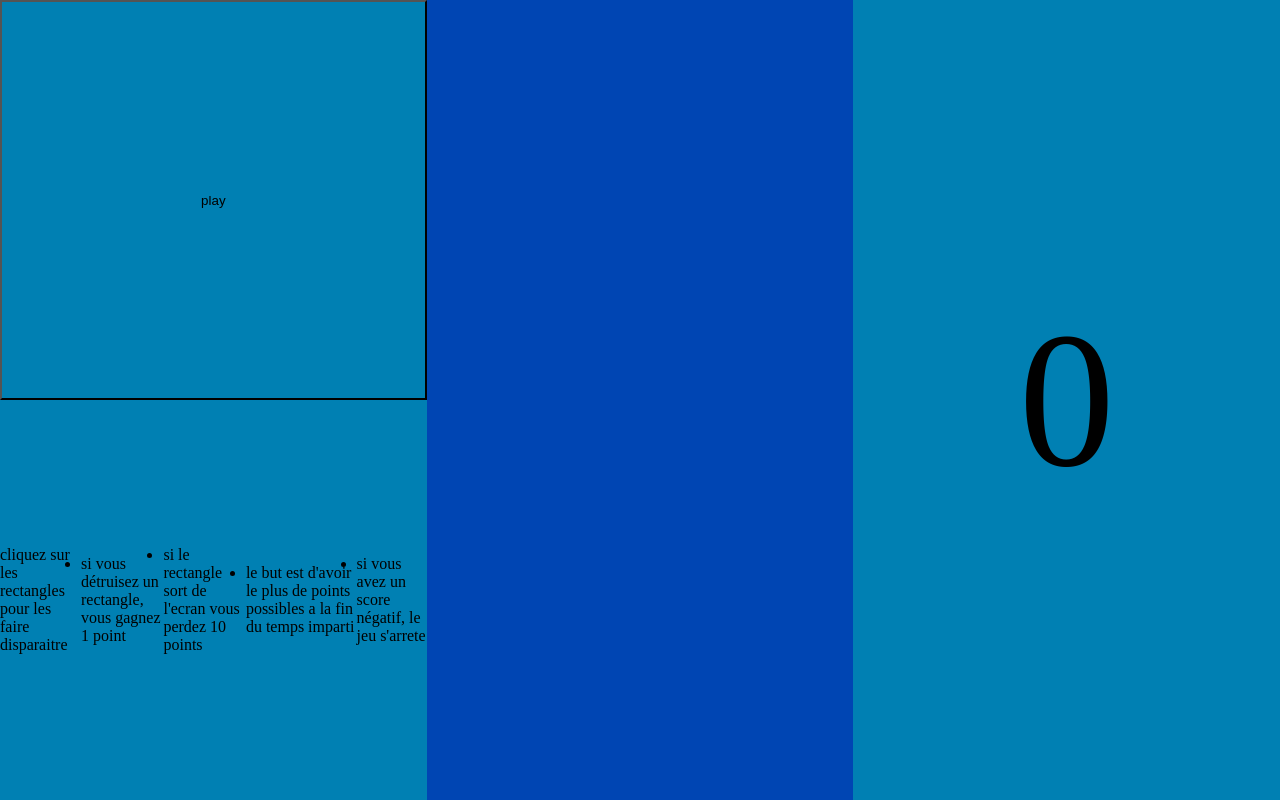
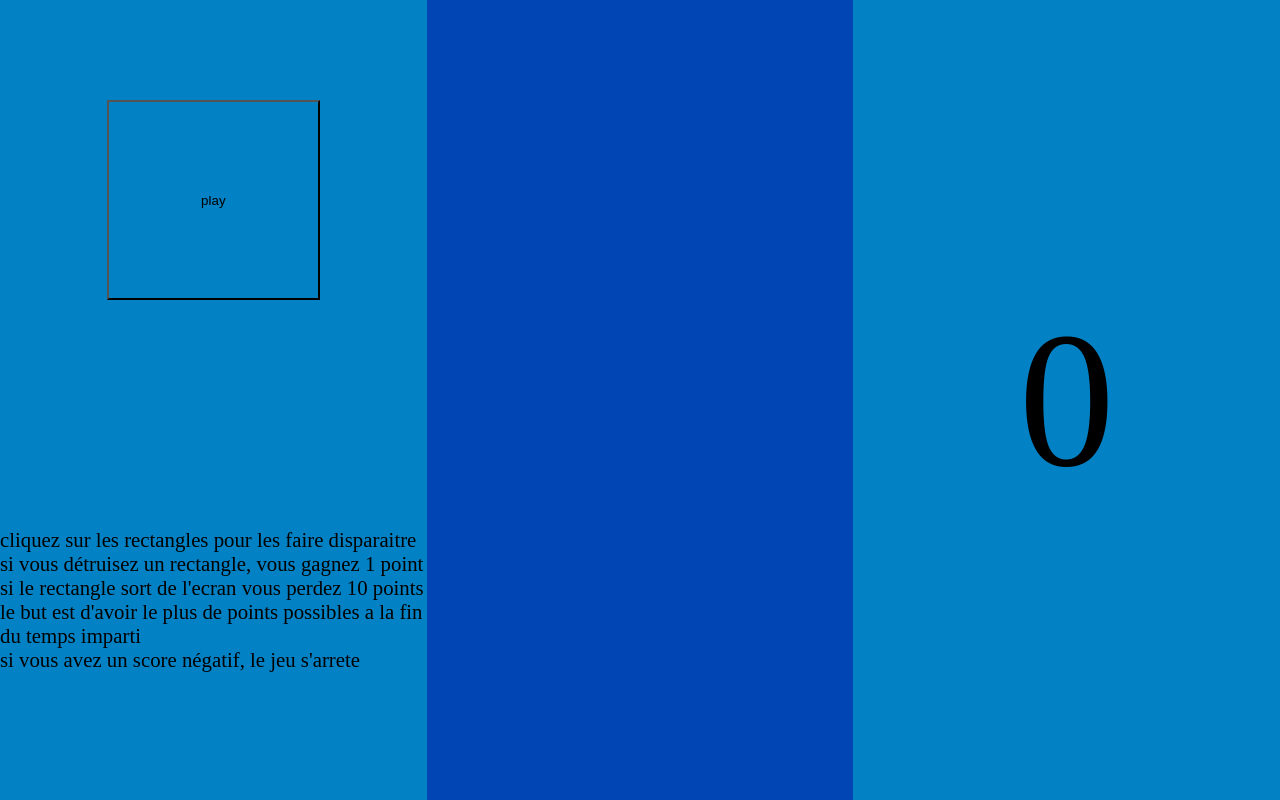
Before and after one commit to romainsilvy/piano-tiles, a plain HTML site: page index.html in a window 1280 px wide. Drawn offline with Linux system fonts and the light colour scheme.

Commit message:
data/script.js

```diff
--- a/data/script.js
+++ b/data/script.js
@@ -6,15 +6,11 @@ let point = 0
 const start = () => {
   document.querySelector('#start').addEventListener('click', ()=>{
     createBrick()
+    timer()
     gameLoop()
   })
 }
 
-const gameLoop = () => {
-  moveRect()
-  checkPoint()
-  requestAnimationFrame(gameLoop);
-}
 
 const moveRect = () => {
   let rect = document.querySelectorAll(".rect")
--- a/data/style.css
+++ b/data/style.css
@@ -7,7 +7,7 @@ body {
   height: 100vh;
   display: grid;
   grid-template-columns: repeat(3, 1fr);
-  background-color: rgb(0, 128, 179);
+  background-color: #0282C5;
 }
 
 #piano {
@@ -31,15 +31,21 @@ body {
   grid-template-rows: repeat(2, 1fr);
 }
 
+#play #playBtn {
+  display: flex;
+  justify-content: center;
+  align-items: center;
+}
+
 #play button {
   background: rgba(0, 0, 0, 0);
   grid-row: 1;
   grid-column: 1;
-  width: 100%;
-  height: 100%;
+  height: 50%;
+  width: 50%;
 }
 
-#play ul {
+#play #rules {
   grid-row: 2;
   grid-column: 1;
   width: 100%;
@@ -47,6 +53,11 @@ body {
   display: flex;
   justify-content: center;
   align-items: center;
+  font-size: 1.3em;
+}
+
+#play #rules ul {
+  list-style: none;
 }
 
 #score {
--- a/index.html
+++ b/index.html
@@ -8,7 +8,10 @@
 
 <body>
   <div id="play">
+    <div id="playBtn">
       <button id="start">play</button>
+    </div>
+    <div id="rules">
       <ul>
         <li>cliquez sur les rectangles pour les faire disparaitre</li>
         <li>si vous détruisez un rectangle, vous gagnez 1 point</li>
@@ -16,6 +19,7 @@
         <li>le but est d'avoir le plus de points possibles a la fin du temps imparti</li>
         <li>si vous avez un score négatif, le jeu s'arrete</li>
       </ul>
+    </div>
   </div>
   <div id ="piano"></div>
   <div id="score">
```
Lines whose indentation alone changed are shown as unchanged.
